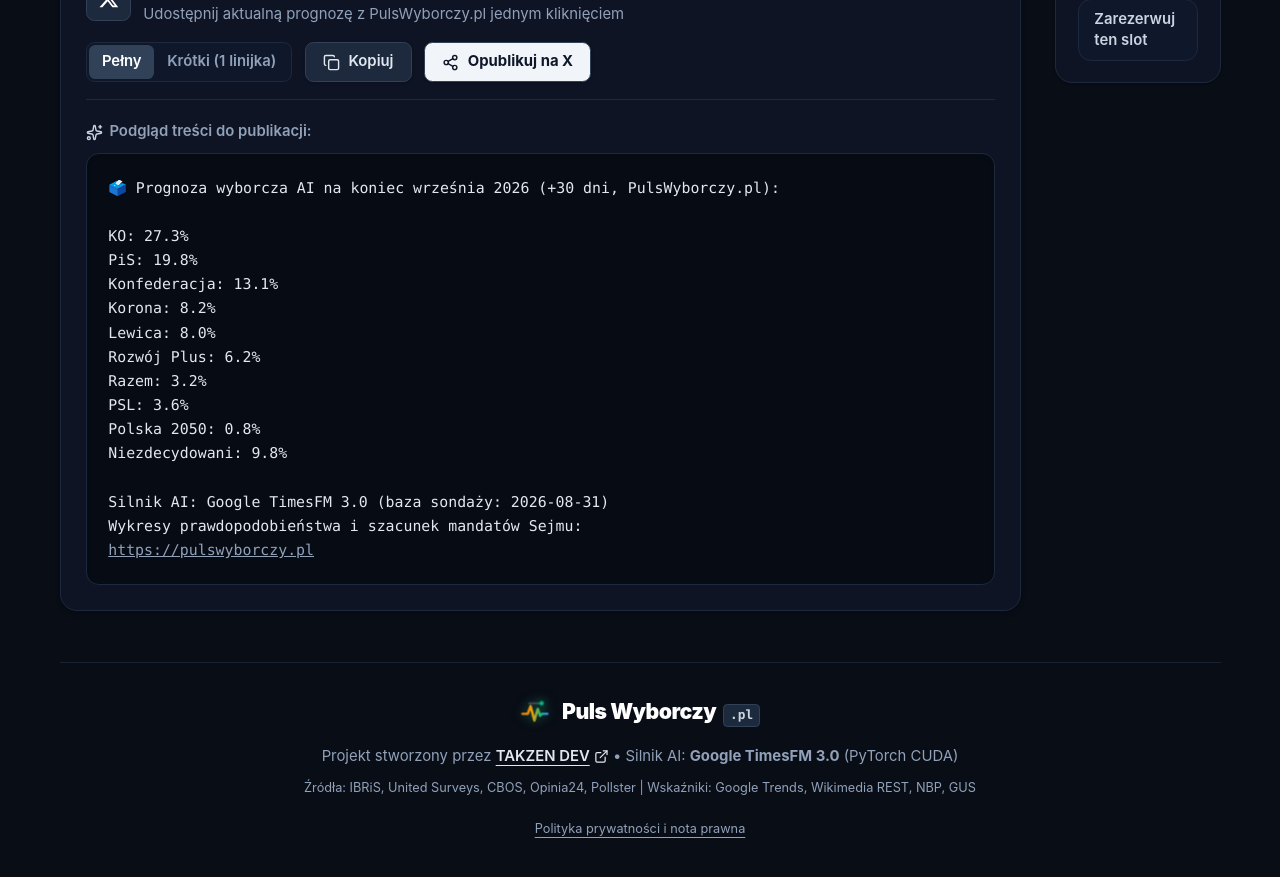
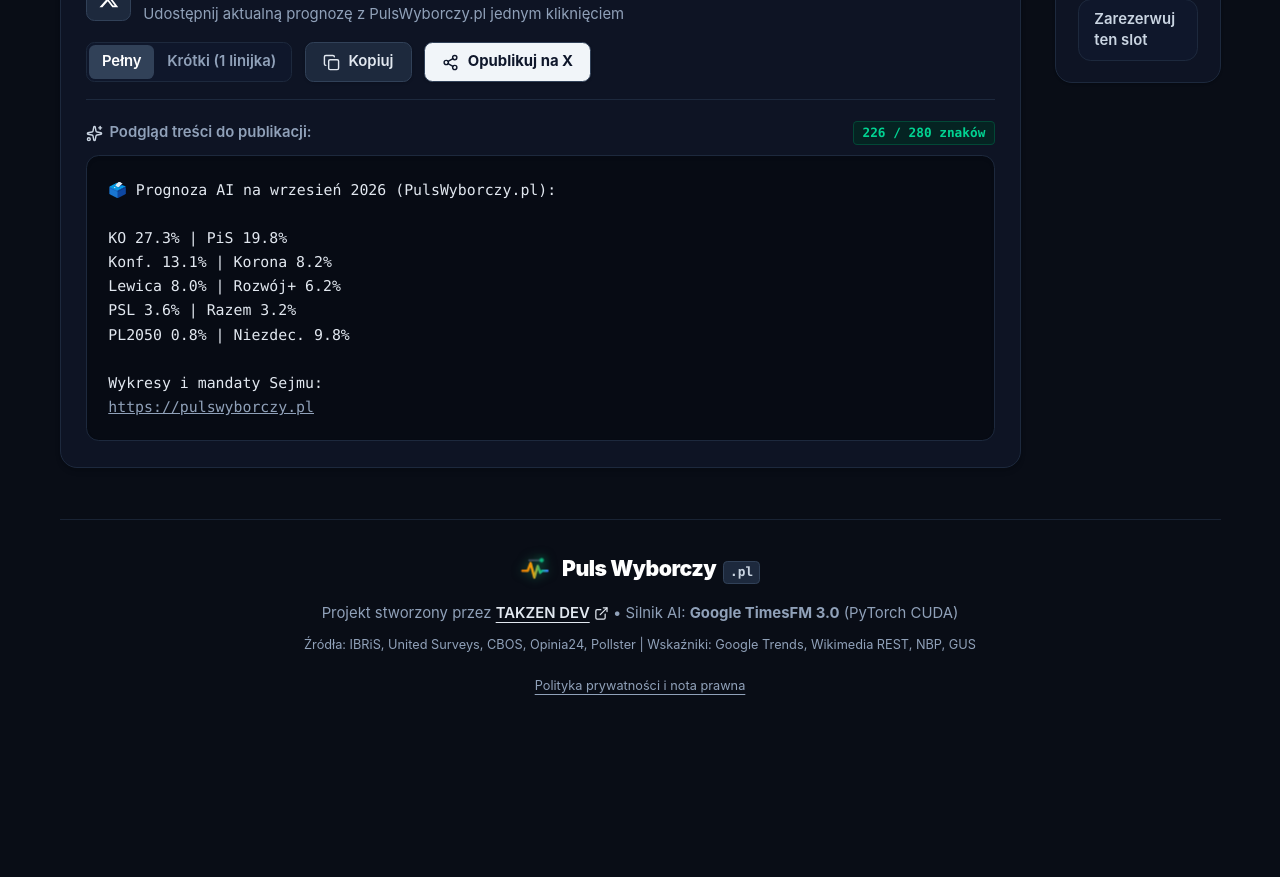
Before and after one commit to takzen/election-pulse-timesfm, a Next.js app in the folder web/: page / in a window 1280 px wide. Shown: the part 2860-3737 px from the top of the page. After the commit the page ends 3641 px from the top, so only its background shows below. Built offline with nearby package versions, Linux system fonts and the light colour scheme.

Commit message:
fix(share): ensure tweet templates strictly fit under 280-char limit and add character counter

```diff
--- a/web/components/TwitterCardExport.tsx
+++ b/web/components/TwitterCardExport.tsx
@@ -24,29 +24,36 @@ export function TwitterCardExport({ metadata, partiesMeta }: TwitterCardExportPr
   const [copied, setCopied] = useState(false);
   const [mode, setMode] = useState<"standard" | "compact">("standard");
 
-  const standardText = `🗳️ Prognoza wyborcza AI na koniec września 2026 (+30 dni, PulsWyborczy.pl):
+  const p = (key: string) => (partiesMeta[key]?.forecast ?? 0).toFixed(1);
 
-KO: ${(partiesMeta["KO"]?.forecast ?? 0).toFixed(1)}%
-PiS: ${(partiesMeta["PiS"]?.forecast ?? 0).toFixed(1)}%
-Konfederacja: ${(partiesMeta["Konfederacja"]?.forecast ?? 0).toFixed(1)}%
-Korona: ${(partiesMeta["KKP"]?.forecast ?? 0).toFixed(1)}%
-Lewica: ${(partiesMeta["Lewica"]?.forecast ?? 0).toFixed(1)}%
-Rozwój Plus: ${(partiesMeta["Rozwoj_Plus"]?.forecast ?? 0).toFixed(1)}%
-Razem: ${(partiesMeta["Razem"]?.forecast ?? 0).toFixed(1)}%
-PSL: ${(partiesMeta["PSL"]?.forecast ?? 0).toFixed(1)}%
-Polska 2050: ${(partiesMeta["Polska_2050"]?.forecast ?? 0).toFixed(1)}%
-Niezdecydowani: ${(partiesMeta["Niezdecydowani"]?.forecast ?? 0).toFixed(1)}%
+  // Standard format (compact 2-column list) - guaranteed < 280 characters with URL
+  const standardText = `🗳️ Prognoza AI na wrzesień 2026 (PulsWyborczy.pl):
 
-Silnik AI: Google TimesFM 3.0 (baza sondaży: ${metadata.cutoff_date})
-Wykresy prawdopodobieństwa i szacunek mandatów Sejmu:`;
+KO ${p("KO")}% | PiS ${p("PiS")}%
+Konf. ${p("Konfederacja")}% | Korona ${p("KKP")}%
+Lewica ${p("Lewica")}% | Rozwój+ ${p("Rozwoj_Plus")}%
+PSL ${p("PSL")}% | Razem ${p("Razem")}%
+PL2050 ${p("Polska_2050")}% | Niezdec. ${p("Niezdecydowani")}%
 
-  const compactText = `📊 Sondaż AI (PulsWyborczy.pl):
-KO: ${partiesMeta["KO"]?.forecast.toFixed(1)}% | PiS: ${partiesMeta["PiS"]?.forecast.toFixed(1)}% | Konf: ${partiesMeta["Konfederacja"]?.forecast.toFixed(1)}% | KKP: ${partiesMeta["KKP"]?.forecast.toFixed(1)}% | Lewica: ${partiesMeta["Lewica"]?.forecast.toFixed(1)}% | R+: ${partiesMeta["Rozwoj_Plus"]?.forecast.toFixed(1)}% | Razem: ${partiesMeta["Razem"]?.forecast.toFixed(1)}% | PSL: ${partiesMeta["PSL"]?.forecast.toFixed(1)}%
+Wykresy i mandaty Sejmu:`;
 
-Sprawdź symulator na żywo:`;
+  // Compact format (top 5 + rest) - extra short
+  const compactText = `📊 Sondaż AI TimesFM 3.0 (PulsWyborczy.pl):
+KO ${p("KO")}% | PiS ${p("PiS")}% | Konf ${p("Konfederacja")}% | Korona ${p("KKP")}% | Lewica ${p("Lewica")}%
+Pozostałe + Niezdecydowani: ${(
+    (partiesMeta["Rozwoj_Plus"]?.forecast ?? 0) +
+    (partiesMeta["Razem"]?.forecast ?? 0) +
+    (partiesMeta["PSL"]?.forecast ?? 0) +
+    (partiesMeta["Polska_2050"]?.forecast ?? 0) +
+    (partiesMeta["Niezdecydowani"]?.forecast ?? 0)
+  ).toFixed(1)}%
+
+Pełna prognoza i układ Sejmu:`;
 
   const activeText = mode === "standard" ? standardText : compactText;
   const webUrl = "https://pulswyborczy.pl";
+  // Twitter counts any URL as 23 characters
+  const estimatedTweetLength = activeText.length + 1 + 23;
   const twitterIntentUrl = `https://twitter.com/intent/tweet?text=${encodeURIComponent(activeText)}&url=${encodeURIComponent(webUrl)}`;
 
   const handleCopy = () => {
@@ -116,9 +123,18 @@ Sprawdź symulator na żywo:`;
 
       {/* Visual Post Preview Box */}
       <div className="mt-5 space-y-2.5">
-        <div className="text-xs sm:text-sm font-semibold text-slate-400 flex items-center gap-1.5">
-          <Sparkles className="h-4 w-4 text-slate-300" />
-          <span>Podgląd treści do publikacji:</span>
+        <div className="text-xs sm:text-sm font-semibold text-slate-400 flex items-center justify-between">
+          <div className="flex items-center gap-1.5">
+            <Sparkles className="h-4 w-4 text-slate-300" />
+            <span>Podgląd treści do publikacji:</span>
+          </div>
+          <span className={`font-mono text-xs px-2 py-0.5 rounded border ${
+            estimatedTweetLength <= 280
+              ? "bg-emerald-950/60 text-emerald-400 border-emerald-800/60"
+              : "bg-rose-950/60 text-rose-400 border-rose-800/60"
+          }`}>
+            {estimatedTweetLength} / 280 znaków
+          </span>
         </div>
 
         <div className="rounded-xl border border-slate-800 bg-[#070b14] p-5 font-mono text-sm text-slate-200 whitespace-pre-wrap leading-relaxed shadow-inner">
```
